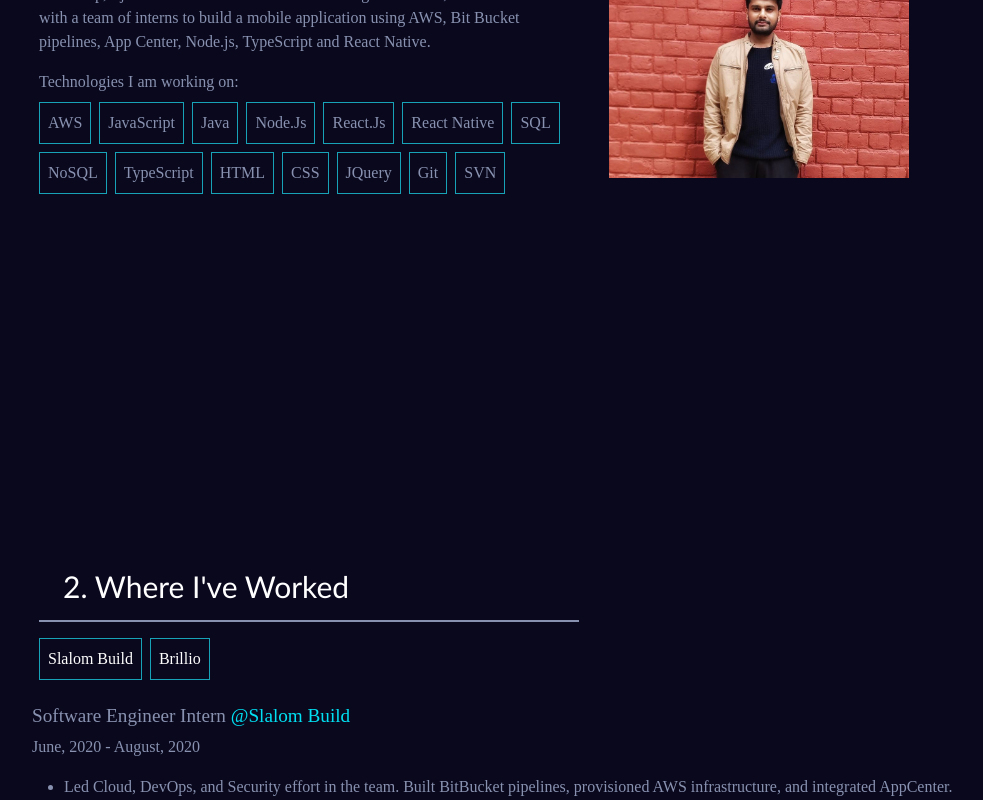
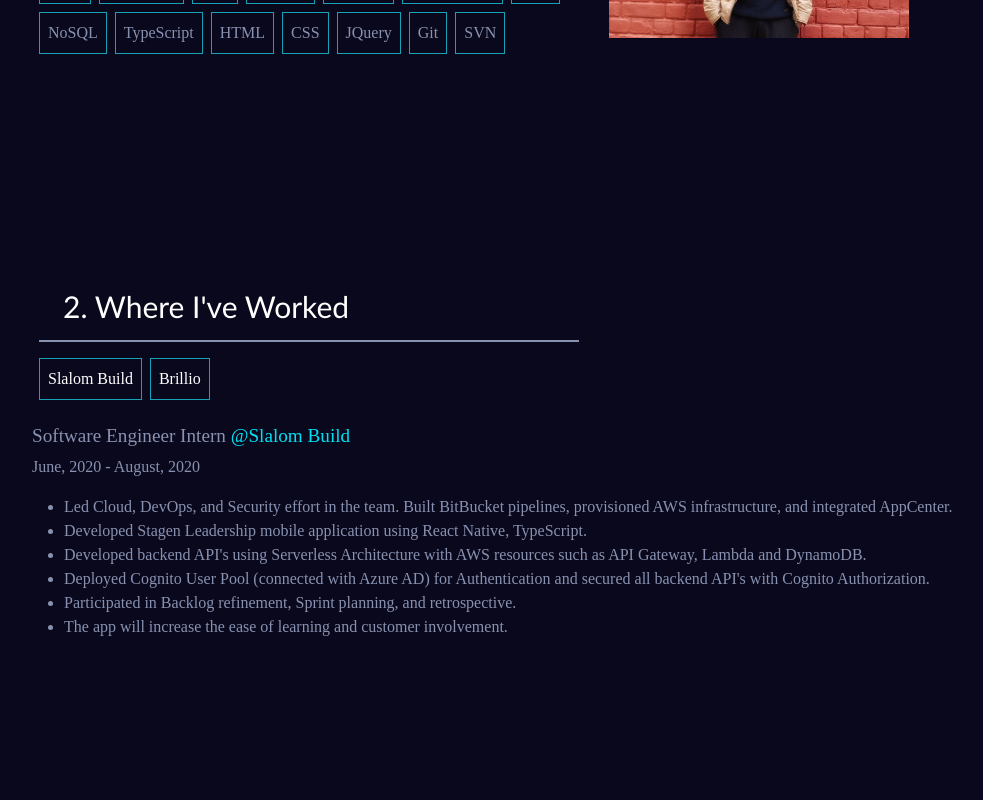
Before and after one commit to 1itachi/portfolio, a React (Create React App) app: page / in a window 1280 px wide. Shown: the part 1140-1940 px from the top of the page, without its empty margins (46-1029 px from the left). Built offline with nearby package versions, Linux system fonts and the light colour scheme.

Commit message:
removed unnecessary padding

```diff
--- a/src/Components/Experience.js
+++ b/src/Components/Experience.js
@@ -40,10 +40,11 @@
             <p className="para-style ml-2">June, 2020 - August, 2020</p>
             <ul>
             <li>Led Cloud, DevOps, and Security effort in the team. Built BitBucket pipelines, provisioned AWS infrastructure, and integrated AppCenter.</li>
-            <li>Developed mobile application using React Native, TypeScript.</li>
-            <li>Developed backend API's using Lambda and DynamoDB.</li>
-            <li>Used Cognito for Authentication and secured all backend API's with Cognito Authorization.</li>
+            <li>Developed Stagen Leadership mobile application using React Native, TypeScript.</li>
+            <li>Developed backend API's using Serverless Architecture with AWS resources such as API Gateway, Lambda and DynamoDB.</li>
+            <li>Deployed Cognito User Pool (connected with Azure AD) for Authentication and secured all backend API's with Cognito Authorization.</li>
             <li>Participated in Backlog refinement, Sprint planning, and retrospective.</li>
+            <li>The app will increase the ease of learning and customer involvement.</li>
             </ul>
             </div>;
         } else{
--- a/src/Components/component.css
+++ b/src/Components/component.css
@@ -70,7 +70,7 @@
 }
 
 .margin {
-    margin-top: 200px;
+    margin-top: 60px;
     overflow: hidden;
     padding-top: 150px;
 }
```
